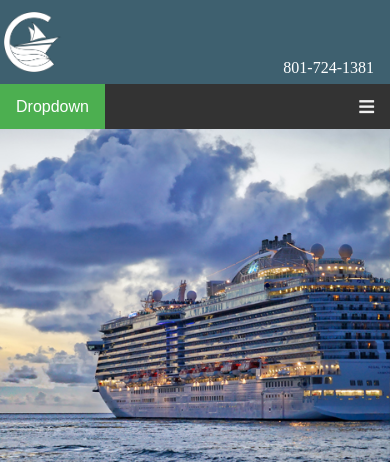
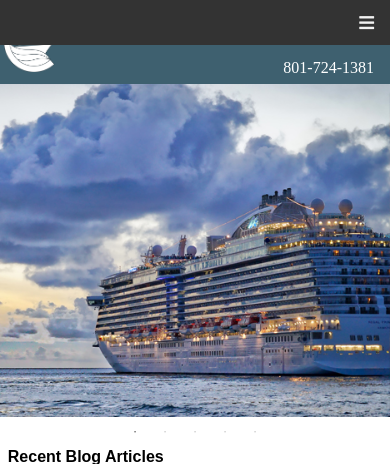
Before and after one commit to manoy96/Content-Management-Systems, a PHP site: page / in a window 390 px wide. Shown: the top 464 px of the page. Run offline with PHP 8.4, Linux system fonts and the light colour scheme; some libraries are stand-ins or nearby versions; some web fonts are replaced.

Commit message:
got my (basic) menu working on mobile.

```diff
--- a/Unit01HTML5_Template/css/styles.css
+++ b/Unit01HTML5_Template/css/styles.css
@@ -150,6 +150,11 @@
   display: none; }
 
 @media screen and (max-width: 600px) {
+  .navwrap {
+    width: 100%;
+    position: absolute;
+    top: 0; }
+
   .topnav a {
     display: none; }
 
@@ -174,7 +179,7 @@
     display: block;
     text-align: left; }
 
-  .top.responsive .dropdown {
+  .topnav.responsive .dropdown {
     float: none;
     display: block;
     text-align: left; } }
@@ -188,7 +193,6 @@
 
 .dropdown {
   position: relative;
-  display: inline-block;
   height: 100%; }
 
 .dropdown-content {
--- a/Unit01HTML5_Template/scss/_small-default.scss
+++ b/Unit01HTML5_Template/scss/_small-default.scss
@@ -95,6 +95,11 @@
 }
 
 @media screen and (max-width: 600px) {
+   .navwrap {
+      width: 100%;
+      position: absolute;
+      top: 0;
+   }
    .topnav a {
       display: none;
    }
@@ -134,7 +139,7 @@
       text-align: left;
    }
 
-   .top.responsive .dropdown {
+   .topnav.responsive .dropdown {
       float: none;
       display: block;
       text-align: left;
@@ -153,7 +158,8 @@
 
 .dropdown {
    position: relative;
-   display: inline-block;
+   // display: inline-block;
+   // display: none;
    height: 100%;
 }
 
```
